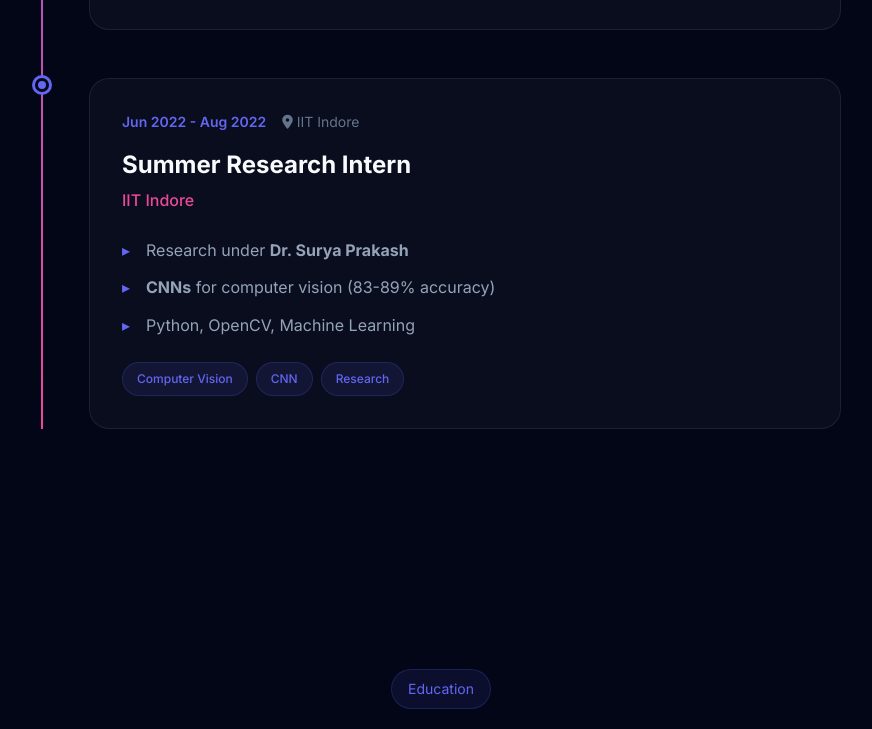
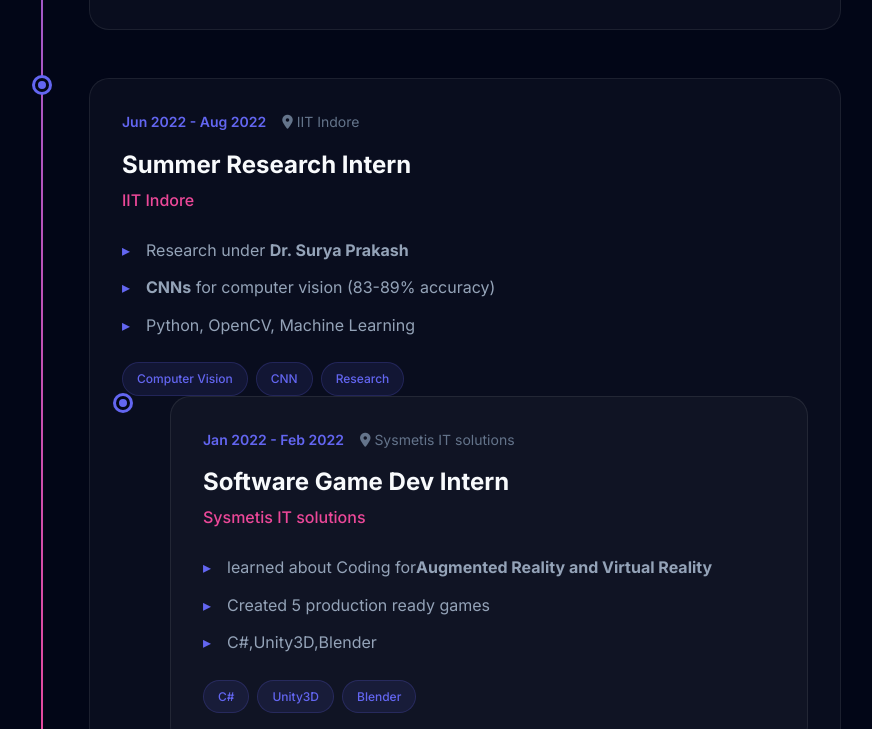
Before and after one commit to rhynajohn/Portfolio, a website: page index.html in a window 1280 px wide. Shown: the part 2981-3710 px from the top of the page, without its empty margins (199-1071 px from the left). Drawn offline with nearby package versions, Linux system fonts and the light colour scheme.

Commit message:
Update index.html

```diff
--- a/index.html
+++ b/index.html
@@ -146,7 +146,7 @@
                 </div>
                 <div class="about-card">
                     <div class="card-icon"><i class="fas fa-code"></i></div>
-                    <h3>Full-Stack Development</h3>
+                    <h3>AI Development</h3>
                     <p>Building production-ready AI services with FastAPI backends and Streamlit frontends.</p>
                     <ul class="card-list">
                         <li>Production AI Services</li>
@@ -191,7 +191,7 @@
                     <div class="timeline-content">
                         <div class="timeline-header">
                             <div class="timeline-meta">
-                                <span class="timeline-date">Jan 2023 - Mar 2024</span>
+                                <span class="timeline-date">Jan 2024 - Mar 2024</span>
                                 <span class="timeline-location"><i class="fas fa-map-marker-alt"></i> Indore, India</span>
                             </div>
                             <h3 class="timeline-title">AI/ML Intern</h3>
@@ -257,6 +257,29 @@
                                 <span class="tag">Computer Vision</span>
                                 <span class="tag">CNN</span>
                                 <span class="tag">Research</span>
+                            </div>
+                        </div>
+                        <div class="timeline-item">
+                    <div class="timeline-marker"><div class="marker-dot"></div></div>
+                    <div class="timeline-content">
+                        <div class="timeline-header">
+                            <div class="timeline-meta">
+                                <span class="timeline-date">Jan 2022 - Feb 2022</span>
+                                <span class="timeline-location"><i class="fas fa-map-marker-alt"></i> Sysmetis IT solutions</span>
+                            </div>
+                            <h3 class="timeline-title">Software Game Dev Intern</h3>
+                            <h4 class="timeline-company">Sysmetis IT solutions</h4>
+                        </div>
+                        <div class="timeline-body">
+                            <ul class="timeline-list">
+                                <li>  learned about Coding for<strong>Augmented Reality and Virtual Reality</strong> </li>
+                                <li>Created</strong> 5 production ready games</li>
+                                <li>C#,Unity3D,Blender</li>
+                            </ul>
+                            <div class="timeline-tags">
+                                <span class="tag">C#</span>
+                                <span class="tag">Unity3D</span>
+                                <span class="tag">Blender</span>
                             </div>
                         </div>
                     </div>
```
